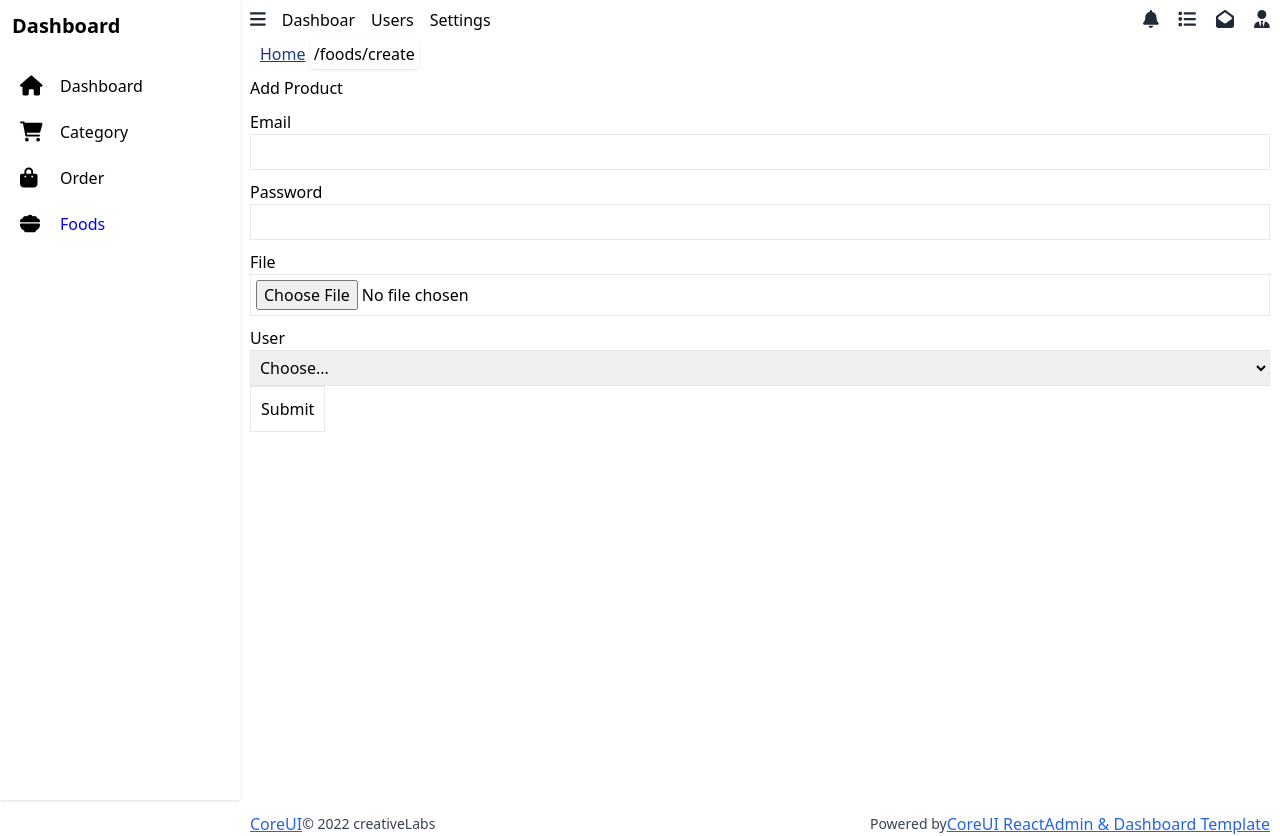
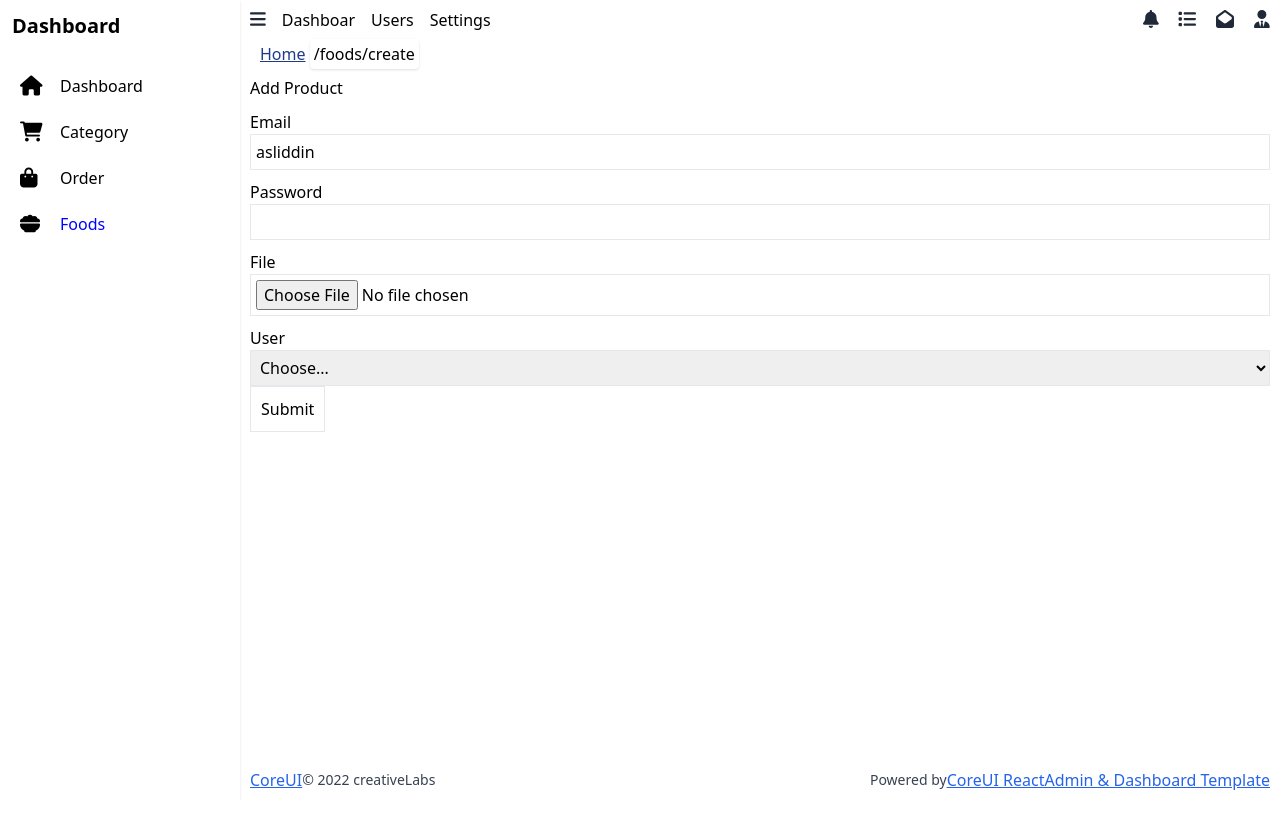
Before and after one commit to Samandar0021305/Dilkash-admin, a React (Create React App) app: page /foods/create in a window 1280 px wide. After the commit the page ends 800 px from the top, so only its background shows below. Built offline with nearby package versions, Linux system fonts and the light colour scheme.

Commit message:
added:table scroll

```diff
--- a/src/Layout/index.jsx
+++ b/src/Layout/index.jsx
@@ -27,7 +27,7 @@ const Index = ({children}) => {
          <div className='ml-[10px] w-[100%] pr-[10px]'>
             <Navbar />
             <IsPage/>
-               <main className='min-h-[92vh]'>{children}</main>
+               <main className='min-h-[86.5vh]'>{children}</main>
             <Footer />
          </div>
     </div>
--- a/src/components/Widget/index.jsx
+++ b/src/components/Widget/index.jsx
@@ -7,8 +7,6 @@ import { useDispatch, useSelector } from "react-redux";
 const index = React.memo(({ data, deleteItem }) => {
   const dispatch = useDispatch();
   const modal = useSelector((state) => state.modal.show);
-
-  console.log(modal);
 
   const navigate = useNavigate();
   const [list, setList] = useState(false);
--- a/src/components/form/FormBuilder/Form-Element.jsx
+++ b/src/components/form/FormBuilder/Form-Element.jsx
@@ -25,8 +25,7 @@ function checkLabel(errors, touches) {
 }
 export function File(props) {
   const [file, setFile] = useState();
-  const { name, type, error, touch, label, placeholder, filesubmit, ...rest } =
-    props;
+  const { name, type, error, touch, label, placeholder, ...rest } = props;
   return (
     <div style={{ marginTop: "10px" }}>
       {label && (
@@ -42,7 +41,7 @@ export function File(props) {
         name={name}
         placeholder={placeholder || ""}
         {...rest}
-        onChange={(event) => filesubmit(event)}
+        // onChange={(event) => filesubmit(event)}
       />
     </div>
   );
--- a/src/components/form/FormBuilder/FormBuilder.jsx
+++ b/src/components/form/FormBuilder/FormBuilder.jsx
@@ -5,7 +5,7 @@ import * as Yup from "yup";
 
 const FormBuilder = (props) => {
   const { feilds, title, onSubmit } = props;
-  const Element = (type, props, err, touch, fileSubmit) => {
+  const Element = (type, props, err, touch) => {
     // console.log(type, "===>>");
     let componentList = {
       select: SelectField,
@@ -22,7 +22,7 @@ const FormBuilder = (props) => {
         error={err}
         touch={touch}
         {...props}
-        filesubmit={fileSubmit}
+        // filesubmit={fileSubmit}
       />
     );
   };
@@ -32,7 +32,7 @@ const FormBuilder = (props) => {
   const [file, setFile] = useState({});
 
   const fileSubmit = (event) => {
-    console.log("event-------------" ,event.target.files[0]);
+    // console.log("event-------------" ,event.target.files[0]);
     setFile( event.target.files[0]);
   };
   useEffect(() => {
@@ -82,7 +82,6 @@ const FormBuilder = (props) => {
                       el,
                       errors[el.name],
                       touched[el.name],
-                      fileSubmit
                     )}
                   </div>
                   {errors[el.name] && touched[el.name] ? (
@@ -101,3 +100,5 @@ const FormBuilder = (props) => {
   }
 };
 export default FormBuilder;
+
+// basicUrl/api/v1/uploads/create
--- a/src/components/form/formData/index.js
+++ b/src/components/form/formData/index.js
@@ -5,7 +5,7 @@ export const feilds = [
     label: "Email",
     required: true,
     validationsType: "string",
-    value: "",
+    value: "asliddin",
   },
   {
     name: "password",
--- a/src/components/table/TableItem.jsx
+++ b/src/components/table/TableItem.jsx
@@ -52,7 +52,7 @@ const Table = ({ columns, data, deleteItem }) => {
       />
       <div className="-my-2 overflow-x-auto  -mx-4 sm:-mx-6 w-full lg:-mx-8">
         <div className="py-2 align-middle inline-block min-w-full sm:px-6 lg:px-8">
-          <div className="shadow overflow-hidden border-b border-gray-200 sm:rounded-lg">
+          <div className="shadow overflow-y-scroll h-[68vh] border-b border-gray-200 sm:rounded-lg">
             <table
               {...getTableProps()}
               className="min-w-full divide-y divide-gray-200"
@@ -73,7 +73,7 @@ const Table = ({ columns, data, deleteItem }) => {
               </thead>
               <tbody
                 {...getTableBodyProps()}
-                className="bg-white divide-y divide-gray-200"
+                className="bg-white divide-y  divide-gray-200"
               >
                 {page?.map((row, i) => {
                   prepareRow(row);
@@ -83,11 +83,12 @@ const Table = ({ columns, data, deleteItem }) => {
                         return (
                           <td
                             {...cell.getCellProps()}
-                            className="px-6 py-10  whitespace-nowrap"
+                            className="px-6 py-6  whitespace-nowrap"
                           >
                             {cell.column.id === "id" ? null : cell.column.id ===
                               "image" ? (
                               <img
+                                className="w-[100px] rounded"
                                 src={`${imageUrl}${cell.row.original.image}`}
                                 alt="image"
                               />
@@ -129,7 +130,9 @@ const Table = ({ columns, data, deleteItem }) => {
               </tbody>
             </table>
             {/* Pagination start */}
-            <Pagination
+
+          </div>
+          <Pagination
               previousPage={previousPage}
               canPreviousPage={canPreviousPage}
               nextPage={nextPage}
@@ -138,7 +141,6 @@ const Table = ({ columns, data, deleteItem }) => {
               pageIndex={pageIndex}
               gotoPage={gotoPage}
             />
-          </div>
           {/* Pagination End */}
         </div>
       </div>
--- a/src/components/table/config/GlobalFilter.jsx
+++ b/src/components/table/config/GlobalFilter.jsx
@@ -10,14 +10,14 @@ function GlobalFilter({ globalFilter, setGlobalFilter, placeholder }) {
   }, 200);
 
   return (
-    <span className="flex justify-between  pt-10 pb-10 ">
+    <span className="flex justify-between  pt-6 pb-5 ">
       <input
         value={value || ""}
         onChange={(e) => {
           setValue(e.target.value);
           onChange(e.target.value);
         }}
-        className=" sm:w-6/12 lg:w-3/12 rounded-xl border p-3  text-gray-500 outline-none cursor-pointer"
+        className=" sm:w-6/12 lg:w-3/12 rounded-xl border p-2  text-gray-500 outline-none cursor-pointer"
         type="search"
         placeholder="Search..."
       />
--- a/src/components/table/config/Paginations.jsx
+++ b/src/components/table/config/Paginations.jsx
@@ -74,7 +74,7 @@ const Pagination = ({
   gotoPage,
 }) => {
   return (
-    <div className="py-3 flex items-center text-center justify-center pt-10">
+    <div className="py-3 flex items-center text-center justify-center pt-5">
       <div className="flex-1 flex justify-between md:hidden">
         <button onClick={() => previousPage()} disabled={!canPreviousPage}>
           Previous
--- a/src/page/Category.jsx
+++ b/src/page/Category.jsx
@@ -24,7 +24,6 @@ const Category = React.memo(() => {
     dispatch(deleteCategory(id));
   };
 
-  console.log(data);
 
   return (
     <div className="w-full">
```
